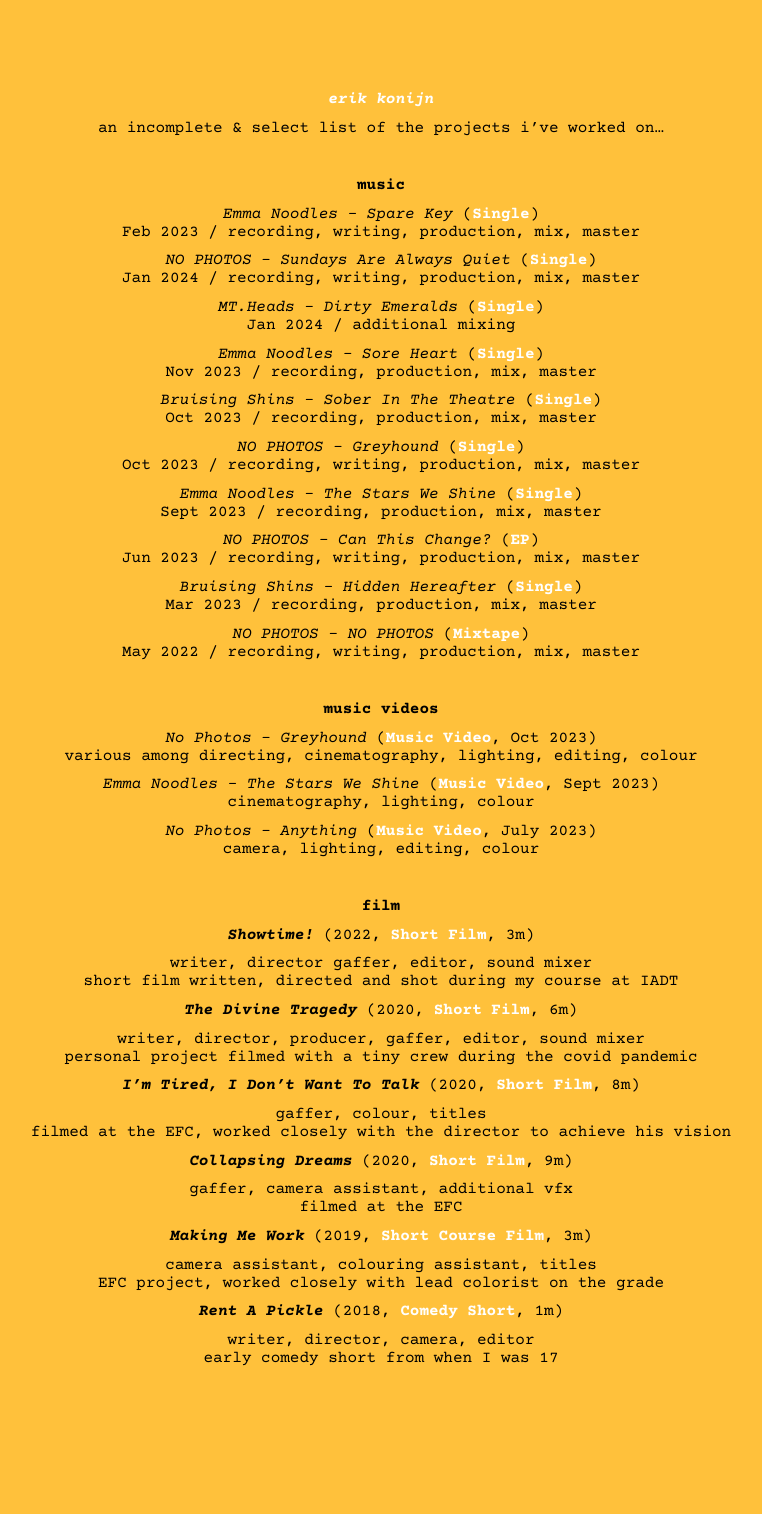
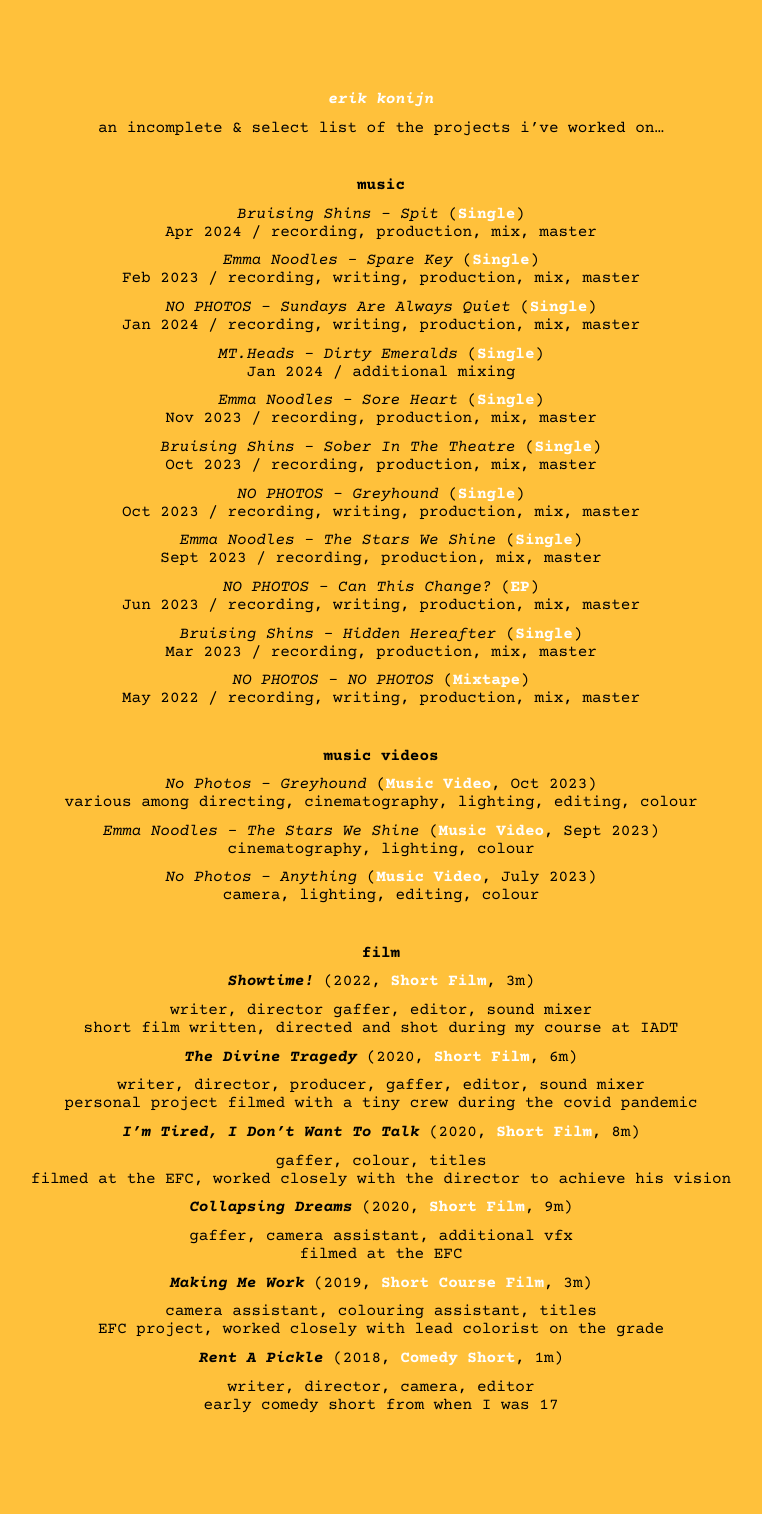
Before and after one commit to erikonijn/erikonijn.github.io, a Jekyll site: the page built from pages/credits.md, in a window 1280 px wide. Shown: the whole page, without its empty margins (259-1021 px from the left). Built offline with Jekyll 4.4.1, drawn with Linux system fonts in a browser that asks for light colours; before the commit the page ends 1468 px from its top, so only the background shows below that.

Commit message:
add bs spit without link

```diff
--- a/pages/credits.md
+++ b/pages/credits.md
@@ -12,6 +12,9 @@
 &nbsp;
 
 **music**
+
+*Bruising Shins - Spit* ([**Single**](/){:target="_blank"})
+Apr 2024 / recording, production, mix, master
 
 *Emma Noodles - Spare Key* ([**Single**](https://open.spotify.com/track/05i9DJx3MjpEM59PEcrcVJ?si=6a0b0c693e0d4b0e))
 Feb 2023 / recording, writing, production, mix, master
```
